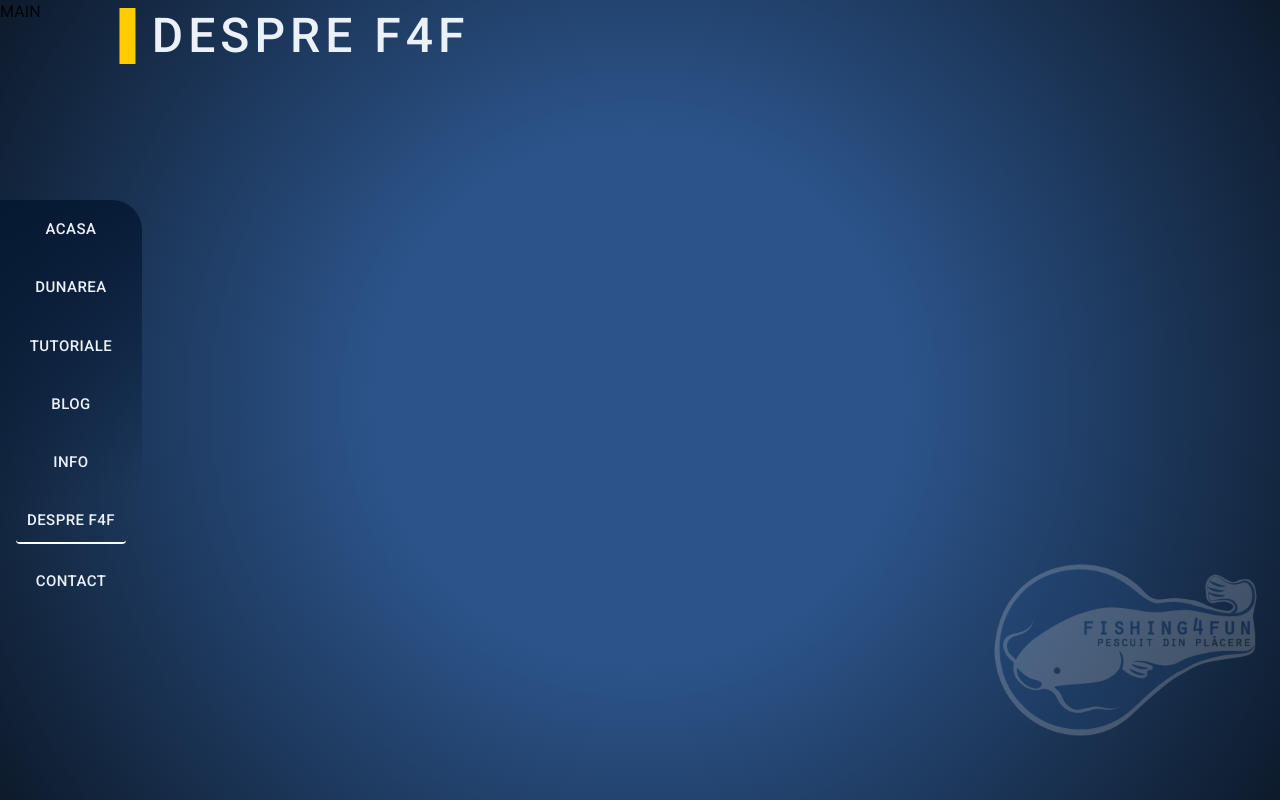
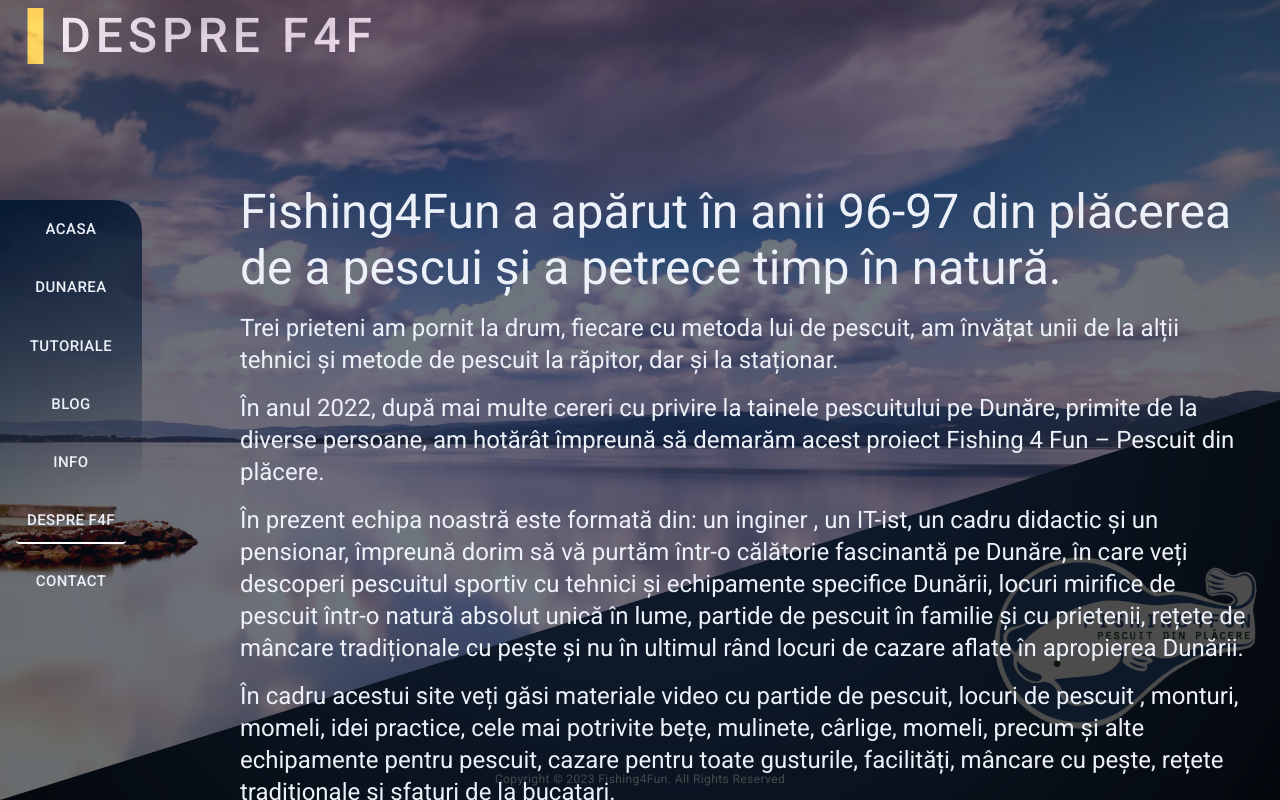
Before and after one commit to acorbinelli/fishing4fun, a React (Create React App) app: page /despre-f4f in a window 1280 px wide. Built offline with nearby package versions, Linux system fonts and the light colour scheme.

Commit message:
finish despre-f4f-page

```diff
--- a/package.json
+++ b/package.json
@@ -12,6 +12,7 @@
     "@testing-library/user-event": "^13.5.0",
     "react": "^18.2.0",
     "react-dom": "^18.2.0",
+    "react-lazy-load-image-component": "^1.5.5",
     "react-router-dom": "^6.4.0",
     "react-scripts": "5.0.1",
     "react-spring": "^9.5.4",
@@ -44,6 +45,7 @@
     ]
   },
   "devDependencies": {
+    "@types/react-lazy-load-image-component": "^1.5.2",
     "@types/react-router-dom": "^5.3.3",
     "file-loader": "^6.2.0",
     "lint-staged": "^13.0.3",
--- a/src/App.tsx
+++ b/src/App.tsx
@@ -1,11 +1,17 @@
-import { CssBaseline, Box, ThemeProvider } from "@mui/material";
+import { CssBaseline, ThemeProvider } from "@mui/material";
 import { Routes, Route, Navigate, BrowserRouter as Router } from "react-router-dom";
-import { appRoutes } from "./routes";
 import { theme } from "./theme";
-import BG from "images/backgrounds/boat.jpg";
-import BG2 from "images/backgrounds/dunare.jpg";
-import BG3 from "images/backgrounds/ieselnita.jpeg";
+import { Suspense, lazy } from "react";
 import Layout from "components/Layout/Layout";
+
+const LandingPage = lazy(() => import("pages/LandingPage"));
+const Acasa = lazy(() => import("pages/Acasa"));
+const Blog = lazy(() => import("pages/Blog"));
+const Contact = lazy(() => import("pages/Contact"));
+const DespreF4F = lazy(() => import("pages/DespreF4F"));
+const Dunarea = lazy(() => import("pages/Dunarea"));
+const Info = lazy(() => import("pages/Info"));
+const Tutoriale = lazy(() => import("pages/Tutoriale"));
 
 function App() {
   return (
@@ -13,12 +19,19 @@
       <Router>
         <CssBaseline />
         <Layout>
-          <Routes>
-            {appRoutes.map((route) => (
-              <Route key={route.name} path={route.pathName} element={route.element} />
-            ))}
-            <Route path="*" element={<Navigate to="/" />} />
-          </Routes>
+          <Suspense fallback={<div>Loading</div>}>
+            <Routes>
+              <Route path="/acasa" element={<Acasa />} />
+              <Route path="/dunarea" element={<Dunarea />} />
+              <Route path="/tutoriale" element={<Tutoriale />} />
+              <Route path="/blog" element={<Blog />} />
+              <Route path="/info" element={<Info />} />
+              <Route path="/despre-f4f" element={<DespreF4F />} />
+              <Route path="/contact" element={<Contact />} />
+              <Route path="/" element={<LandingPage />} />
+              <Route path="*" element={<Navigate to="/" />} />
+            </Routes>
+          </Suspense>
         </Layout>
       </Router>
     </ThemeProvider>
--- a/src/components/Layout/Layout.tsx
+++ b/src/components/Layout/Layout.tsx
@@ -1,5 +1,5 @@
-import { FC, ReactElement } from "react";
-import { Box, useMediaQuery, useTheme } from "@mui/material";
+import { FC } from "react";
+import { Box, useMediaQuery, useTheme, Fade,Typography } from "@mui/material";
 import Navbar from "components/Navbar/Navbar";
 import Logo from "images/logo/avatar.png";
 import { useLocation } from "react-router-dom";
@@ -10,8 +10,9 @@
 const Layout: FC<Props> = ({ children }) => {
   const location = useLocation();
   const theme = useTheme();
-  const isSmall = useMediaQuery(theme.breakpoints.down("lg"));
+  const isSmall = useMediaQuery(theme.breakpoints.down("sm"));
   return (
+    <>
       <Box
         sx={{
           background: "radial-gradient(circle, rgba(44,84,138,1) 0%, rgba(44,84,138,1) 35%, rgba(13,26,43,1) 100%)",
@@ -21,26 +22,27 @@
           height: "100vh",
           overflow: "hidden",
         }}
+        component="main"
       >
         {location.pathname !== "/" && (
           <>
             <Navbar />
-          <img
-            width={isSmall ? 200 : 300}
-            height={isSmall ? 200 : 300}
-            src={Logo}
-            style={{
-              zIndex: 1,
-              position: "absolute",
-              bottom: "0%",
-              right: "0%",
-              opacity: 0.2,
-            }}
-          />
+            <Fade in>
+              <Box sx={{ zIndex: 1, position: "absolute", bottom: "0%", right: "0%", opacity: 1 }}>
+                <img width={isSmall ? 200 : 300} height={isSmall ? 200 : 300} src={Logo} alt="4f4 logo"/>
+              </Box>
+            </Fade>
           </>
         )}
         {children}
+        <Box
+          sx={{ width: "100%",display:'flex',justifyContent:'center',alignItems:'center', height: theme.spacing(5), position: "absolute", bottom: 0,zIndex:2 }}
+          component="footer"
+        >
+          <Typography variant='caption' sx={{color:'primary.light'}}>Copyright © 2023 Fishing4Fun. All Rights Reserved</Typography>
         </Box>
+      </Box>
+    </>
   );
 };
 
--- a/src/components/Navbar/Navbar.tsx
+++ b/src/components/Navbar/Navbar.tsx
@@ -9,7 +9,7 @@
   const location = useLocation();
   const navigate = useNavigate();
   const theme = useTheme();
-  const isSmall = useMediaQuery(theme.breakpoints.down("lg"));
+  const isSmall = useMediaQuery(theme.breakpoints.down("sm"));
 
   const onExpandClick = useCallback(() => {
     setIsOpen((prev) => !prev);
@@ -28,10 +28,10 @@
       if (!isSmall) setIsOpen(true);
     }, 1000);
     // eslint-disable-next-line
-  }, []);
+  }, [isSmall]);
 
   return (
-    <Box sx={{ position: "absolute", height: "100%", width: "100%" }}>
+    <>
       {!isSmall && (
         <Slide
           in={isOpen}
@@ -43,6 +43,7 @@
           timeout={500}
         >
           <Box
+            component="nav"
             sx={{
               background: "linear-gradient(162deg, rgba(6,25,51,1) 0%, rgba(6,25,51,0.5) 39%, rgba(140,189,255,0) 67%)",
               py: 1,
@@ -133,7 +134,6 @@
           </Box>
         </Drawer>
       )}
-      <>
       {isSmall && !isOpen && (
         <IconButton
           size="large"
@@ -151,7 +151,6 @@
         </IconButton>
       )}
     </>
-    </Box>
   );
 };
 
--- a/src/pages/Acasa/Acasa.tsx
+++ b/src/pages/Acasa/Acasa.tsx
@@ -26,56 +26,48 @@
     config: { mass: 2, tension: 300, friction: 40, bounce: 1 },
   }));
   return (
-    <Box sx={{ height: "100%", overflowY: "auto", zIndex: 2, width: "100%", position: "relative" }}>
+    <>
       <animated.div style={{ ...pictureSpring, position: "absolute", width: "100%", height: "100%", zIndex: 3 }} />
       <IntroText title="Acasa" subtitle="" position="top" />
       <Box
         sx={{
           display: "flex",
           flexDirection: "column",
-          alignItems: "flex-end",
+          alignItems: "flex-start",
           position: "absolute",
-          top: isSmall ? "60%" : "50%",
+          top: "50%",
           transform: "translateY(-50%)",
           zIndex: 22,
           px: 4,
+          pl: isSmall ? 5 : 30,
         }}
       >
         <Typography
-          variant="h3"
+          variant={isSmall ? "h5" : "h3"}
           sx={{
             color: "primary.light",
-            textAlign: isSmall ? "left" : "right",
-            zIndex: 2,
-            maxWidth: isSmall ? "100%" : `calc(100% - ${theme.spacing(25)})`,
+            textAlign: "left",
+            width:'100%',
+            mb: 2,
           }}
         >
           Fishing 4 Fun vă va purta într-o călătorie fascinantă pe Dunăre.
         </Typography>
-        <Box
+
+        <Typography
+          variant={isSmall ? "body1" : "h5"}
           sx={{
-            flex: 1,
-            display: "flex",
-            justifyContent: isSmall ? "flex-start" : "flex-end",
-            mb: 2,
+            color: "primary.light",
+            textAlign: "left",
+            width:'100%',
           }}
         >
-          <Typography
-            variant="h5"
-            sx={{
-              color: "primary.light",
-              textAlign: isSmall ? "left" : "right",
-              zIndex: 2,
-              maxWidth: isSmall ? "100%" : `calc(100% - ${theme.spacing(35)})`,
-            }}
-          >
-            Veți descoperi pescuitul sportiv cu tehnici și echipamente specifice Dunării, locuri mirifice de pescuit
-            într-o natură absolut unică în lume, partide de pescuit în familie și cu prietenii, rețete de mâncare cu
-            pește tradiționale și nu în ultimul rând locuri de cazare aflate în apropierea Dunării.
-          </Typography>
-        </Box>
+          Veți descoperi pescuitul sportiv cu tehnici și echipamente specifice Dunării, locuri mirifice de pescuit
+          într-o natură absolut unică în lume, partide de pescuit în familie și cu prietenii, rețete de mâncare cu pește
+          tradiționale și nu în ultimul rând locuri de cazare aflate în apropierea Dunării.
+        </Typography>
       </Box>
-    </Box>
+    </>
   );
 };
 
--- a/src/pages/DespreF4F/DespreF4F.tsx
+++ b/src/pages/DespreF4F/DespreF4F.tsx
@@ -1,11 +1,158 @@
-import { Box } from "@mui/material";
+import { Box, Typography, useMediaQuery, useTheme } from "@mui/material";
 import IntroText from "shared/components/IntroText";
+import Background from "images/backgrounds/bg2.jpg";
+import { useSpring, animated } from "react-spring";
 
 const DespreF4F = () => {
+  const theme = useTheme();
+  const isSmall = useMediaQuery(theme.breakpoints.down("sm"));
+  const [pictureSpring] = useSpring(() => ({
+    to: {
+      clipPath: isSmall ? "polygon(0 0, 100% 0, 100% 31%, 0% 100%)" : "polygon(0 0, 100% 0, 100% 50%, 0% 100%)",
+      opacity: 0.4,
+      backgroundImage: `url(${Background})`,
+      backgroundSize: "cover",
+      backgroundPosition: "center",
+      zIndex: 1,
+    },
+    from: {
+      clipPath: isSmall ? "polygon(0 0, 100% 0, 100% 31%, 0% 100%)" : "polygon(0 0, 100% 0, 100% 50%, 0% 100%)",
+      opacity: 0,
+      backgroundImage: `url(${Background})`,
+      backgroundSize: "cover",
+      backgroundPosition: "center",
+      zIndex: 1,
+    },
+    config: { mass: 2, tension: 300, friction: 40, bounce: 1 },
+  }));
   return (
-    <Box sx={{ display: "flex", justifyContent: "space-between", height: "100%" }}>
+    <Box
+      sx={{
+        height: "100%",
+        overflowY: "auto",
+        zIndex: 3,
+        width: "100%",
+        position: "relative",
+        backgroundColor: "rgba(0,0,0,0.7)",
+      }}
+    >
+      <animated.div style={{ ...pictureSpring, position: "absolute", width: "100%", height: "100%", zIndex: 2 }} />
       <IntroText title="Despre F4F" subtitle="" position="top" />
-      <Box>MAIN</Box>
+      <Box
+        sx={{
+          display: "flex",
+          flexDirection: "column",
+          alignItems: "flex-start",
+          maxHeight: "80%",
+          px: 4,
+          pl: isSmall ? 5 : 30,
+          py: 3,
+          mt: 10,
+          zIndex: 30,
+          position: isSmall ? "fixed" : "absolute",
+          top: isSmall ? "0" : "50%",
+          transform: isSmall ? "translateY(0%)" : "translateY(-50%)",
+          overflowY: "auto",
+          height: "100%",
+          "&::-webkit-scrollbar":{
+            visibility:'hidden'
+          }
+        }}
+      >
+        <Typography
+          variant={isSmall ? "h5" : "h3"}
+          sx={{
+            color: "primary.light",
+            textAlign: "left",
+            zIndex: 2,
+            width:"100%",
+            mb: 2,
+          }}
+        >
+          Fishing4Fun a apărut în anii 96-97 din plăcerea de a pescui și a petrece timp în natură.
+        </Typography>
+        <Box
+          sx={{
+            flex: 1,
+            display: "flex",
+            flexDirection: "column",
+            mb: 2,
+          }}
+        >
+          <Typography
+            variant={isSmall ? "body1" : "h5"}
+            sx={{
+              color: "primary.light",
+              textAlign: "left",
+              zIndex: 2,
+              mb: 2,
+              width:"100%",
+            }}
+          >
+            Trei prieteni am pornit la drum, fiecare cu metoda lui de pescuit, am învățat unii de la alții tehnici și
+            metode de pescuit la răpitor, dar și la staționar.
+          </Typography>
+          <Typography
+            variant={isSmall ? "body1" : "h5"}
+            sx={{
+              color: "primary.light",
+              textAlign: "left",
+              zIndex: 2,
+              width:"100%",
+              mb: 2,
+            }}
+          >
+            În anul 2022, după mai multe cereri cu privire la tainele pescuitului pe Dunăre, primite de la diverse
+            persoane, am hotărât împreună să demarăm acest proiect Fishing 4 Fun – Pescuit din plăcere.
+          </Typography>
+          <Typography
+            variant={isSmall ? "body1" : "h5"}
+            sx={{
+              color: "primary.light",
+              textAlign: "left",
+              zIndex: 2,
+              width:"100%",
+              mb: 2,
+            }}
+          >
+            În prezent echipa noastră este formată din: un inginer , un IT-ist, un cadru didactic și un pensionar,
+            împreună dorim să vă purtăm într-o călătorie fascinantă pe Dunăre, în care veți descoperi pescuitul sportiv
+            cu tehnici și echipamente specifice Dunării, locuri mirifice de pescuit într-o natură absolut unică în lume,
+            partide de pescuit în familie și cu prietenii, rețete de mâncare tradiționale cu pește și nu în ultimul rând
+            locuri de cazare aflate în apropierea Dunării.
+          </Typography>
+          <Typography
+            variant={isSmall ? "body1" : "h5"}
+            sx={{
+              color: "primary.light",
+              textAlign: "left",
+              zIndex: 2,
+              width:"100%",
+              mb: 2,
+            }}
+          >
+            În cadru acestui site veți găsi materiale video cu partide de pescuit, locuri de pescuit , monturi, momeli,
+            idei practice, cele mai potrivite bețe, mulinete, cârlige, momeli, precum și alte echipamente pentru
+            pescuit, cazare pentru toate gusturile, facilități, mâncare cu pește, rețete tradiționale și sfaturi de la
+            bucatari.
+          </Typography>
+          <Typography
+            variant={isSmall ? "body1" : "h5"}
+            sx={{
+              color: "primary.light",
+              textAlign: "left",
+              zIndex: 2,
+              width:"100%",
+              mb: 2,
+            }}
+          >
+            În cadrul Blog-ului dorim să ne cunoaștem, iar prin comentarii pe anumite videoclipuri dorim să asigurăm
+            împreună îndrumare, sprijin și înțelegere pentru începători, dar și pentru avansați, formare de echipe,
+            pescuit în familie și cu prietenii. Echipa Fishing4Fun vă urează fire întinse și nu uitați, pescuiți din
+            plăcere!
+          </Typography>
+        </Box>
+      </Box>
     </Box>
   );
 };
--- a/src/pages/LandingPage/LandingPage.tsx
+++ b/src/pages/LandingPage/LandingPage.tsx
@@ -8,7 +8,7 @@
   const navigate = useNavigate();
   const onLogoClick = useCallback(() => {
     navigate("/Acasa");
-  }, []);
+  }, [navigate]);
 
   return (
     <Box
@@ -16,13 +16,14 @@
         height: "100%",
         width: "100%",
         display: "flex",
+        flexDirection:'column',
         justifyContent: "center",
         alignItems: "center",
         position: "relative",
       }}
     >
+      <LandingLogoButton onLogoClick={onLogoClick} />
       <IntroText title="Fishing4Fun" subtitle="Bun venit pe site-ul nostru" hideAtEnd position="bottom" />
-      <LandingLogoButton onLogoClick={onLogoClick} />
     </Box>
   );
 };
--- a/src/shared/components/IntroText.tsx
+++ b/src/shared/components/IntroText.tsx
@@ -1,6 +1,6 @@
 import { Box, Typography, useMediaQuery, useTheme } from "@mui/material";
 import { useCallback, useEffect, FC } from "react";
-import { useSpring, animated,  } from "react-spring";
+import { useSpring, animated } from "react-spring";
 
 interface Props {
   title: string;
@@ -9,9 +9,9 @@
   position: "top" | "bottom";
 }
 
-const AnimatedIntro: FC<Props> = ({ title, subtitle, hideAtEnd, position }) => {
+const IntroText: FC<Props> = ({ title, subtitle, hideAtEnd, position }) => {
   const theme = useTheme();
-  const isSmall = useMediaQuery(theme.breakpoints.down("lg"));
+  const isSmall = useMediaQuery(theme.breakpoints.down("sm"));
   const [boundBoxSpring, boundBoxSpringAPI] = useSpring(() => ({
     from: { x: isSmall ? "10%" : "50%" },
     config: { mass: 5, tension: 350, friction: 40 },
@@ -54,7 +54,7 @@
         lineSpringAPI.start({ y: 200 });
       }, 5000);
     }
-  }, [titleSpringAPI, subtitleSpringApi, lineSpringAPI, boundBoxSpringAPI, hideAtEnd,isSmall]);
+  }, [titleSpringAPI, subtitleSpringApi, lineSpringAPI, boundBoxSpringAPI, hideAtEnd, isSmall]);
 
   useEffect(() => {
     startAnimation();
@@ -64,13 +64,14 @@
   return (
     <Box
       sx={{
+        mt: 10,
+        ml: 1,
         position: "absolute",
         bottom: position === "bottom" ? "10%" : !isSmall ? "92%" : `calc(100% - ${theme.spacing(8)})`,
-        left: position === "bottom" ? "0%" : !isSmall ? "8%" : "0%",
+        left:  2 ,
         display: "flex",
         overflow: "hidden",
-        width: "80%",
-        zIndex: 3,
+        width: "90%" ,
       }}
     >
       <animated.div style={boundBoxSpring}>
@@ -110,6 +111,7 @@
               <animated.div style={titleSpring}>
                 <Typography
                   variant={isSmall ? "h5" : "h3"}
+                  component="span"
                   sx={{ letterSpacing: 5, fontWeight: 500, color: "primary.light" }}
                 >
                   {title.toUpperCase()}
@@ -131,4 +133,4 @@
   );
 };
 
-export default AnimatedIntro;
+export default IntroText;
```
Also changed, not shown: src/pages/LandingPage/components/LandingLogoButton.tsx (+5 -7 lines), src/routes.tsx (+0 -19 lines), 1 other file (tests, documents, lock files or other folders). Lines whose indentation alone changed are shown as unchanged.
